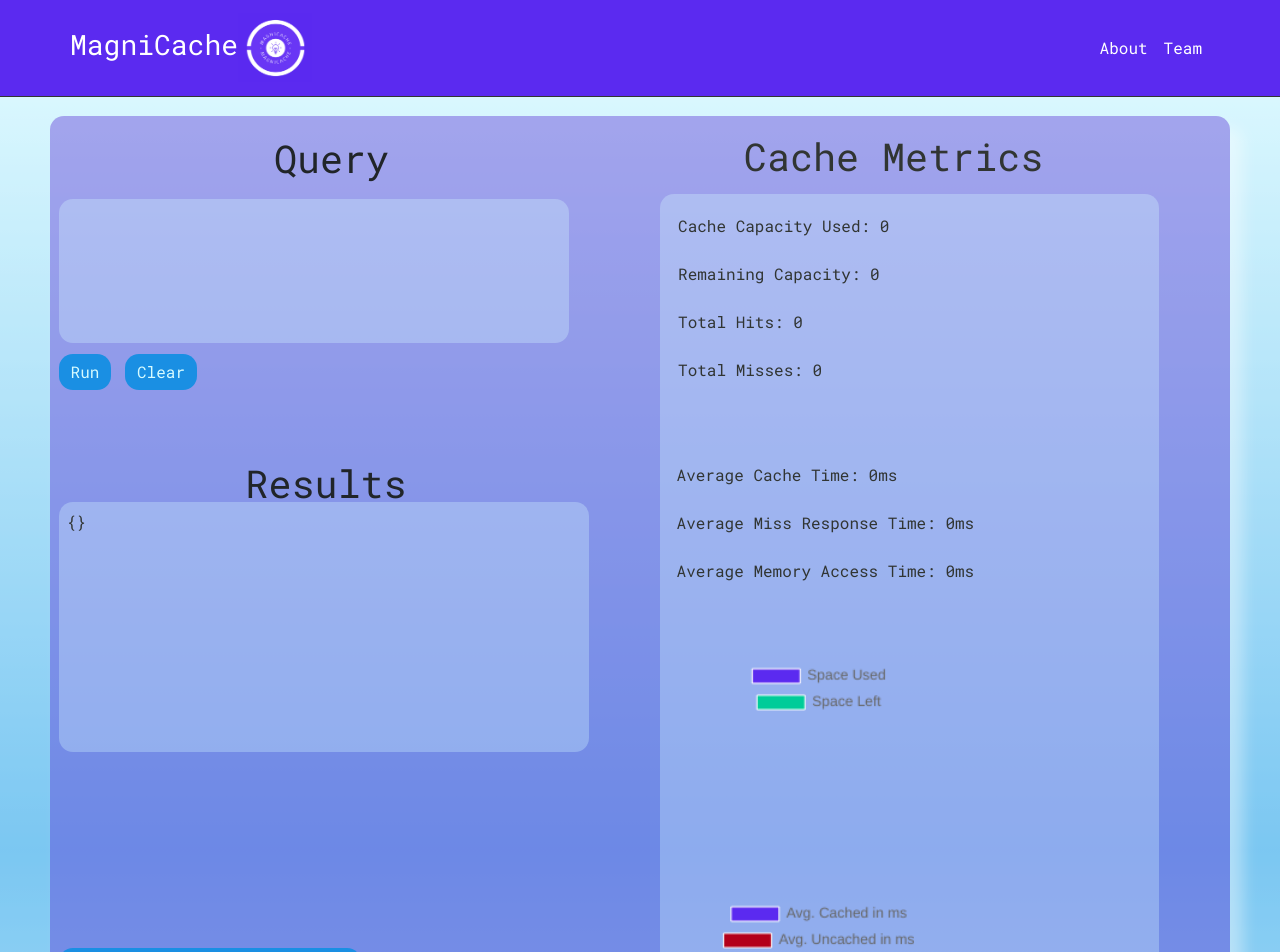
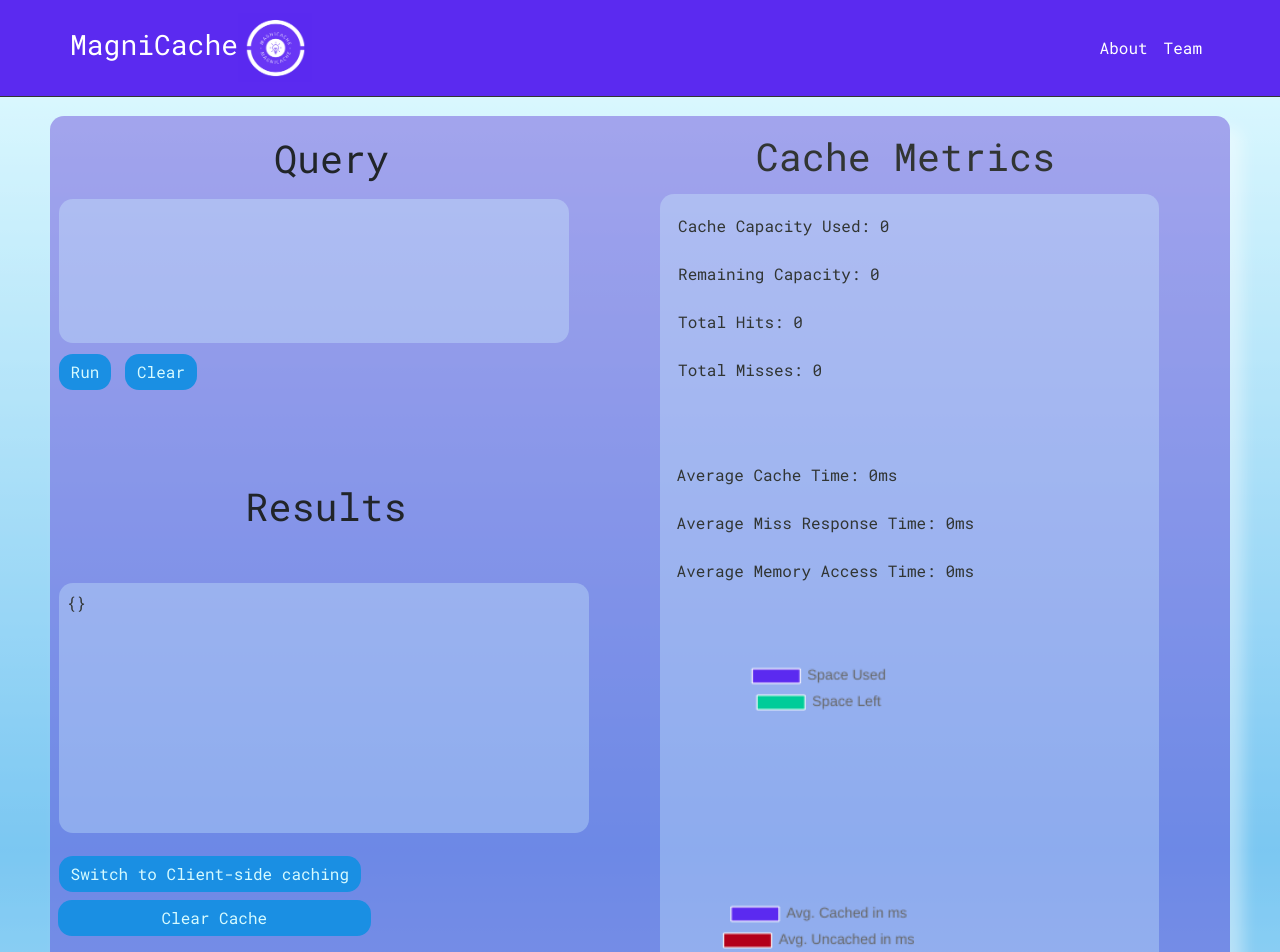
Before and after one commit to oslabs-beta/MagniCache, a React app in the folder client/: page / in a window 1280 px wide. Shown: the top 952 px of the page. Built offline with nearby package versions, Linux system fonts and the light colour scheme.

Commit message:
Small formatting updates, display results for client side caching

```diff
--- a/client/components/CacheMetrics.tsx
+++ b/client/components/CacheMetrics.tsx
@@ -75,7 +75,7 @@ const CacheMetrics = (props: CacheProps) => {
         <br></br>
 
         <div className="cache-metric">
-          Average Miss Response Time: {AvgMissTime}ms
+          Average Miss Response Time: {Math.round(AvgMissTime)}ms
         </div>
         <br></br>
 
--- a/client/containers/MetricsContainer.tsx
+++ b/client/containers/MetricsContainer.tsx
@@ -16,18 +16,18 @@ const MetricsContainer: React.FC = () => {
   // Globally scope fetchtime variable
   let fetchTime = 0;
 
-
   // inside handleclickrun, proceed with functionality depending on whether server mode or client mode is activated
   const handleClickRun = () => {
     if (queryValue !== '' && queryValue !== null) {
       if (clientMode) {
+        console.log('first response', queryResponse);
+
         const startTime = performance.now();
         magniClient
           .query(queryValue, '/graphql')
           .then((res: any): any => {
             //set all the metrics in this 'then' block
             let cacheStatus!: 'hit' | 'miss';
-
 
             const endTime = performance.now();
 
@@ -39,12 +39,13 @@ const MetricsContainer: React.FC = () => {
               : (cacheStatus = 'hit');
 
             setMetrics([...metrics, { cacheStatus, fetchTime }]);
-            return res[0].json();
+            return res[0];
           })
-          .then((data: string) => {
+          .then((data: {}) => {
             setQueryResponse(data);
           })
           .catch((err: {}) => console.log(err));
+        console.log('second response', queryResponse);
       } else {
         const startTime = performance.now();
         // this fetch should only be invoked if server mode is activated
@@ -83,7 +84,7 @@ const MetricsContainer: React.FC = () => {
             setMetrics([...metrics, { cacheStatus, fetchTime }]);
             return res.json();
           })
-          .then((data) => {
+          .then((data: {}) => {
             setQueryResponse(data);
           })
           .catch((err) => console.log(err));
@@ -95,6 +96,7 @@ const MetricsContainer: React.FC = () => {
 
   // Function to handle switching between client and server side caching
   const handleSwitchMode = () => {
+    console.log('mode switched');
     setClientMode(!clientMode);
     setMetrics([]);
     setQueryResponse({});
--- a/client/scss/styles.scss
+++ b/client/scss/styles.scss
@@ -461,6 +461,7 @@ body {
     width: 95%;
     margin-left: 10%;
   }
+
 }
 
 @media (max-width: 1510px) {
@@ -479,25 +480,26 @@ body {
     padding-bottom: 90%;
     width: 65%;
     height: 100%;
+    margin-right: -100px;
   }
   .cache-metrics-title {
-    left: 55%;
+    left: 46%;
   }
   .half-metrics {
     top: 30%;
     left: 53.1%;
   }
   #toggle-button-cache {
-    top: 72%;
+    top: 64%;
   }
   .query-input {
     top: 10%;
   }
   .query-result-title {
-    bottom: 65%;
+    bottom: 63%;
   }
   .fields-container-result {
-    bottom: 45%;
+    bottom: 38%;
   }
 }
 
@@ -508,6 +510,9 @@ body {
   }
   .query-input {
     top: 8%;
+  }
+  .cache-metrics-title {
+    left: 57%;
   }
 }
 
@@ -543,7 +548,7 @@ body {
 
 @media (max-width: 1072px) {
   .query-result-title {
-    top: 23%;
+    top: 29%;
   }
 }
 
```
